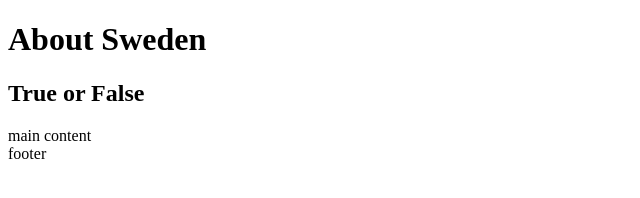
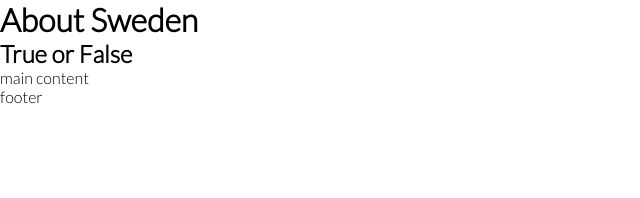
Before and after one commit to jlindeloef/about-sweden, a plain HTML site: page index.html in a window 1280 px wide. Shown: the whole page, without its empty margins (0-640 px from the left). Drawn offline with Linux system fonts and the light colour scheme.

Commit message:
Imported google fonts and asterisk wildcard.

```diff
--- a/assets/css/style.css
+++ b/assets/css/style.css
@@ -0,0 +1,13 @@
+/* Google fonts*/
+@import url('https://fonts.googleapis.com/css2?family=Lato:ital,wght@0,300;1,300&family=Roboto:wght@300&display=swap');
+
+* {
+    margin: 0;
+    padding: 0;
+    border: none;
+}
+body {
+    font-family:
+    lato; san-serif;
+    font-weight: 300;
+}
```
Also changed, not shown: index.html (+1 -0 lines).
